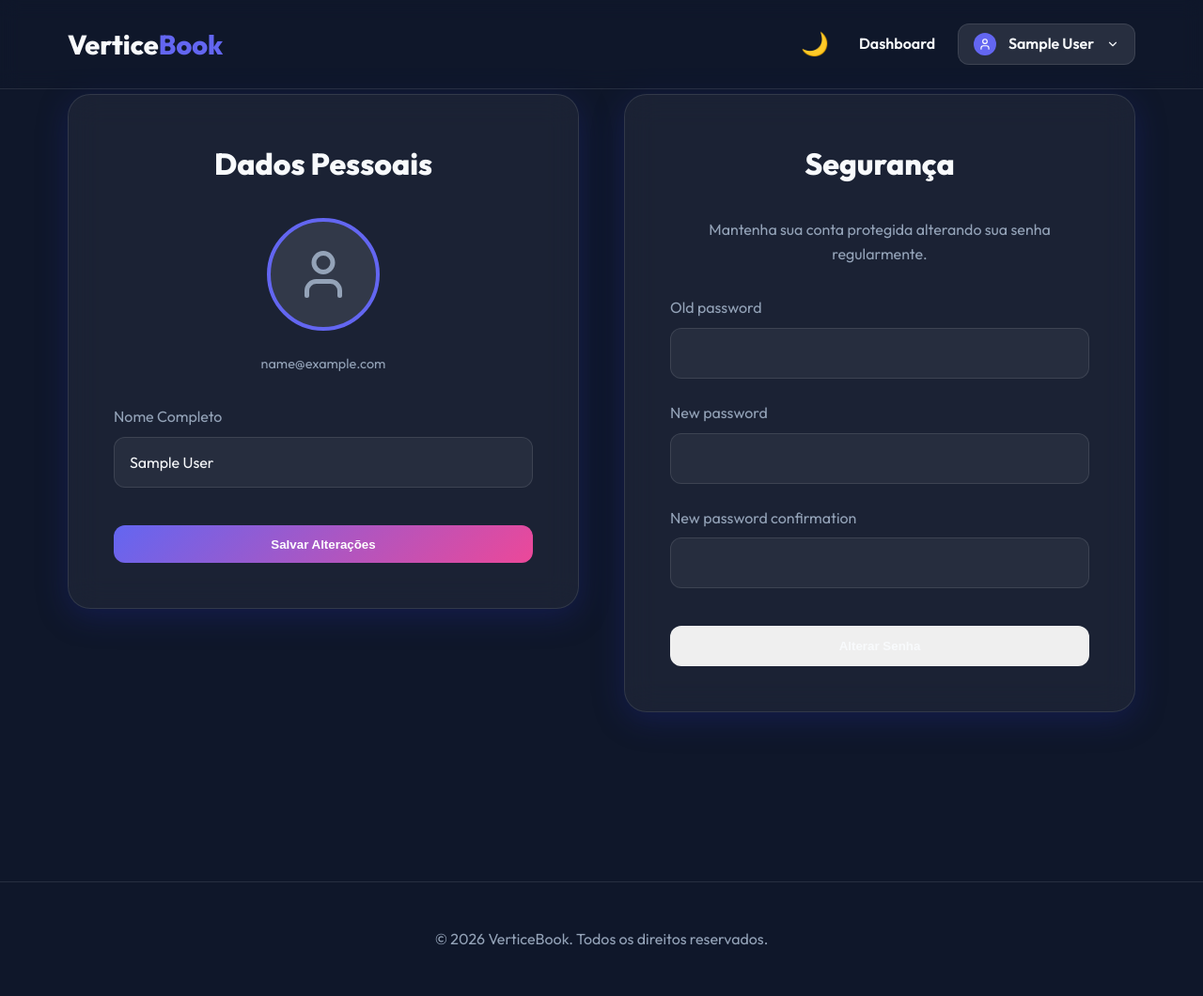
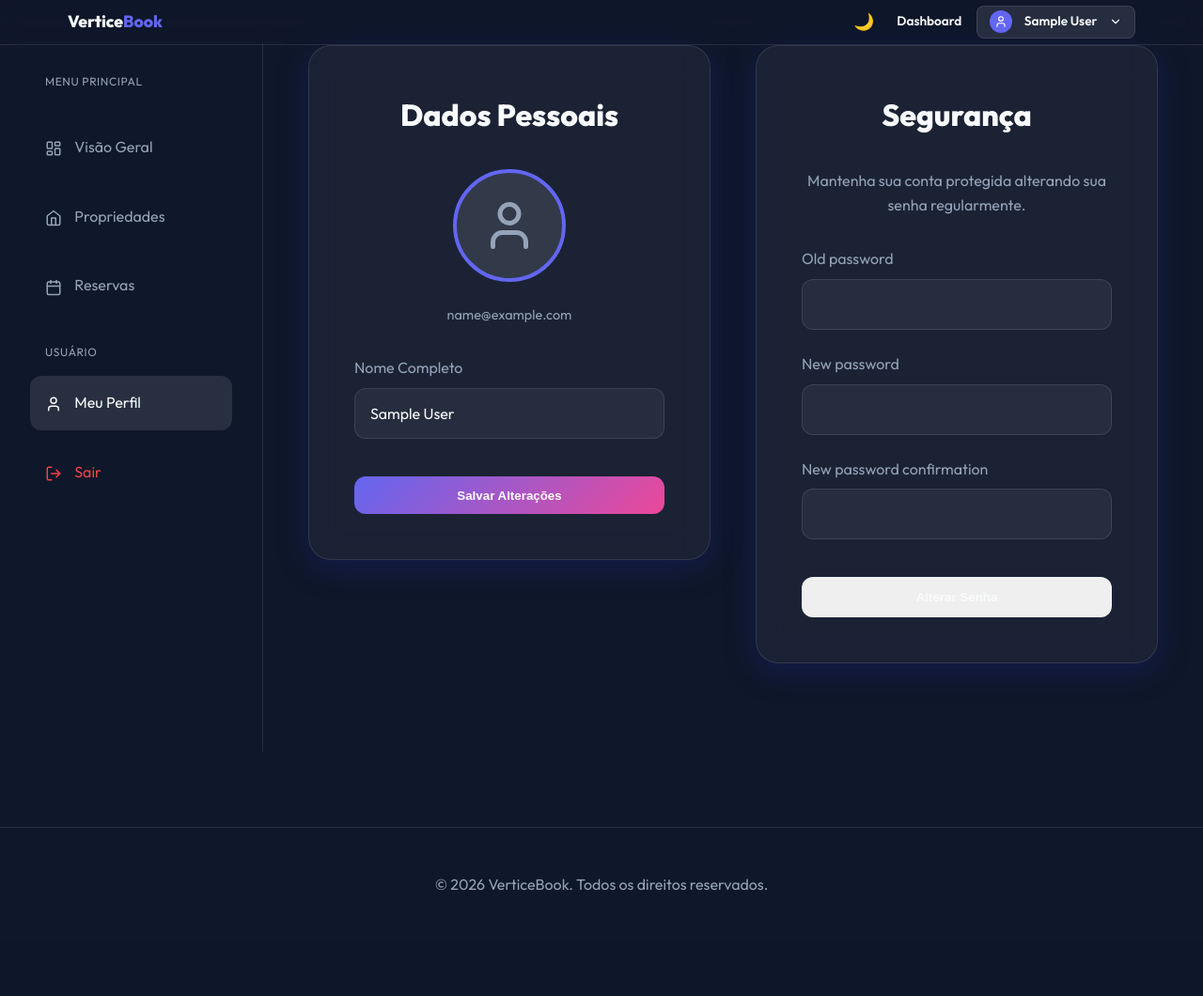
Before and after one commit to weiderpr/vBook, a Django app: page /accounts/profile/ in a window 1280 px wide. Shown: the whole page at 94% size. After the commit the page ends 948 px from the top, so only its background shows below. Run offline with Django 5.2, Linux system fonts and the light colour scheme; the visitor is signed in with stand-in values (Sample User, id 1).

Commit message:
Unified Dashboard Layout with fixed navigation shell

```diff
--- a/static/css/style.css
+++ b/static/css/style.css
@@ -311,13 +311,27 @@ nav a:hover {
 .dashboard-container {
     display: flex;
     min-height: 100vh;
-    padding-top: 80px;
 }
 
 .sidebar {
     width: 280px;
+    height: calc(100vh - 45px); /* Adjusted for mini navbar */
+    position: fixed;
+    top: 45px;
+    left: 0;
     border-right: 1px solid var(--glass-border);
     padding: 2rem;
+    overflow-y: auto;
+    background: var(--bg-dark);
+    z-index: 900;
+}
+
+.dashboard-main {
+    flex: 1;
+    margin-left: 280px; /* Space for sidebar */
+    padding: 3rem;
+    padding-top: 5rem; /* Space for top navbar */
+    min-height: 100vh;
 }
 
 .sidebar-menu {
--- a/templates/accounts/profile.html
+++ b/templates/accounts/profile.html
@@ -1,10 +1,10 @@
-{% extends 'base.html' %}
+{% extends 'dashboard_layout.html' %}
 {% load static %}
 
 {% block title %}Meu Perfil - VerticeBook{% endblock %}
 
-{% block content %}
-<div class="auth-wrapper" style="padding: 100px 2rem; max-width: 1200px; margin: 0 auto; display: grid; grid-template-columns: repeat(auto-fit, minmax(400px, 1fr)); gap: 3rem; align-items: start;">
+{% block dashboard_content %}
+<div class="profile-container" style="display: grid; grid-template-columns: repeat(auto-fit, minmax(400px, 1fr)); gap: 3rem; align-items: start;">
 
     <!-- Profile Info Card -->
     <div class="glass-card" style="max-width: none;">
@@ -74,17 +74,6 @@
 </div>
 
 <style>
-    .form-group input[type="text"],
-    .form-group input[type="email"] {
-        width: 100%;
-        padding: 1rem;
-        border-radius: 12px;
-        border: 1px solid var(--glass-border);
-        background: var(--bg-card);
-        color: var(--text-main);
-        font-family: inherit;
-    }
-
     .avatar-upload:hover .avatar-overlay {
         opacity: 1;
     }
@@ -125,7 +114,6 @@
                         if (imgElement) {
                             imgElement.src = e.target.result;
                         } else if (svgElement) {
-                            // Replace SVG icon with a new Image element
                             svgElement.style.display = 'none';
                             const newImg = document.createElement('img');
                             newImg.src = e.target.result;
@@ -134,7 +122,7 @@
                             newImg.style.objectFit = 'cover';
                             container.insertBefore(newImg, container.firstChild);
                         }
-                        container.style.borderColor = '#10b981'; // Green to show change
+                        container.style.borderColor = '#10b981';
                     }
                     reader.readAsDataURL(this.files[0]);
                 }
--- /dev/null
+++ b/templates/dashboard_layout.html
@@ -0,0 +1,53 @@
+{% extends 'base.html' %}
+{% load static %}
+
+{% block navbar_class %}navbar-dashboard{% endblock %}
+
+{% block content %}
+<div class="dashboard-container">
+    <aside class="sidebar">
+        <div style="margin-bottom: 2rem; padding: 0 1rem;">
+            <p style="font-size: 0.75rem; color: var(--text-muted); text-transform: uppercase; letter-spacing: 0.05em; margin-bottom: 1rem;">Menu Principal</p>
+        </div>
+        <ul class="sidebar-menu">
+            <li>
+                <a href="{% url 'dashboard' %}" class="{% if request.resolver_match.url_name == 'dashboard' %}active{% endif %}">
+                    <svg xmlns="http://www.w3.org/2000/svg" width="18" height="18" viewBox="0 0 24 24" fill="none" stroke="currentColor" stroke-width="2" stroke-linecap="round" stroke-linejoin="round" class="lucide lucide-layout-dashboard" style="margin-right: 10px; vertical-align: middle;"><rect width="7" height="9" x="3" y="3" rx="1"/><rect width="7" height="5" x="14" y="3" rx="1"/><rect width="7" height="9" x="14" y="12" rx="1"/><rect width="7" height="5" x="3" y="16" rx="1"/></svg>
+                    Visão Geral
+                </a>
+            </li>
+            <li>
+                <a href="#">
+                    <svg xmlns="http://www.w3.org/2000/svg" width="18" height="18" viewBox="0 0 24 24" fill="none" stroke="currentColor" stroke-width="2" stroke-linecap="round" stroke-linejoin="round" class="lucide lucide-home" style="margin-right: 10px; vertical-align: middle;"><path d="m3 9 9-7 9 7v11a2 2 0 0 1-2 2H5a2 2 0 0 1-2-2z"/><polyline points="9 22 9 12 15 12 15 22"/></svg>
+                    Propriedades
+                </a>
+            </li>
+            <li>
+                <a href="#">
+                    <svg xmlns="http://www.w3.org/2000/svg" width="18" height="18" viewBox="0 0 24 24" fill="none" stroke="currentColor" stroke-width="2" stroke-linecap="round" stroke-linejoin="round" class="lucide lucide-calendar" style="margin-right: 10px; vertical-align: middle;"><rect width="18" height="18" x="3" y="4" rx="2" ry="2"/><line x1="16" x2="16" y1="2" y2="6"/><line x1="8" x2="8" y1="2" y2="6"/><line x1="3" x2="21" y1="10" y2="10"/></svg>
+                    Reservas
+                </a>
+            </li>
+            <li style="margin-top: 2rem;">
+                <p style="font-size: 0.75rem; color: var(--text-muted); text-transform: uppercase; letter-spacing: 0.05em; margin-bottom: 1rem; padding: 0 1rem;">Usuário</p>
+            </li>
+            <li>
+                <a href="{% url 'profile' %}" class="{% if request.resolver_match.url_name == 'profile' %}active{% endif %}">
+                    <svg xmlns="http://www.w3.org/2000/svg" width="18" height="18" viewBox="0 0 24 24" fill="none" stroke="currentColor" stroke-width="2" stroke-linecap="round" stroke-linejoin="round" class="lucide lucide-user" style="margin-right: 10px; vertical-align: middle;"><path d="M19 21v-2a4 4 0 0 0-4-4H9a4 4 0 0 0-4 4v2"/><circle cx="12" cy="7" r="4"/></svg>
+                    Meu Perfil
+                </a>
+            </li>
+            <li>
+                <a href="{% url 'logout' %}" style="color: #ef4444;">
+                    <svg xmlns="http://www.w3.org/2000/svg" width="18" height="18" viewBox="0 0 24 24" fill="none" stroke="currentColor" stroke-width="2" stroke-linecap="round" stroke-linejoin="round" class="lucide lucide-log-out" style="margin-right: 10px; vertical-align: middle;"><path d="M9 21H5a2 2 0 0 1-2-2V5a2 2 0 0 1 2-2h4"/><polyline points="16 17 21 12 16 7"/><line x1="21" x2="9" y1="12" y2="12"/></svg>
+                    Sair
+                </a>
+            </li>
+        </ul>
+    </aside>
+
+    <main class="dashboard-main">
+        {% block dashboard_content %}{% endblock %}
+    </main>
+</div>
+{% endblock %}
```
Also changed, not shown: templates/core/dashboard.html (+4 -18 lines).
